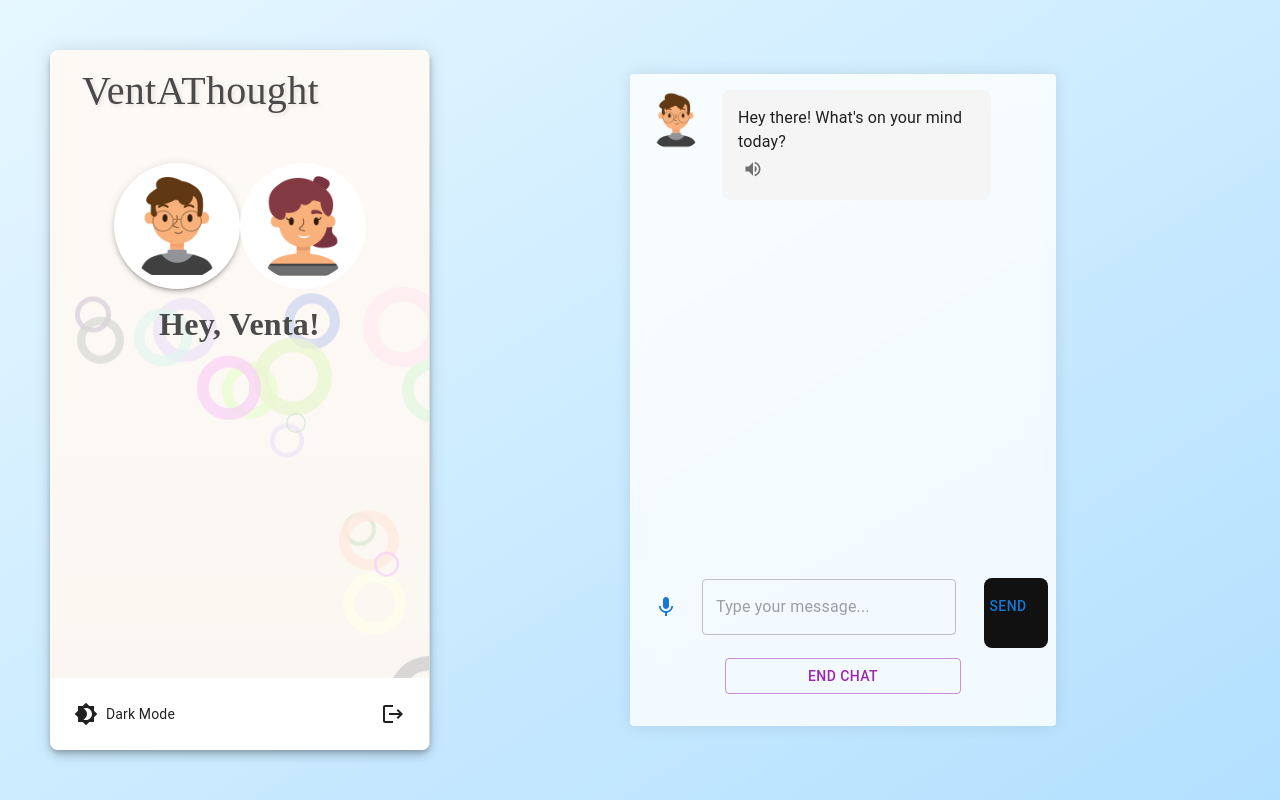
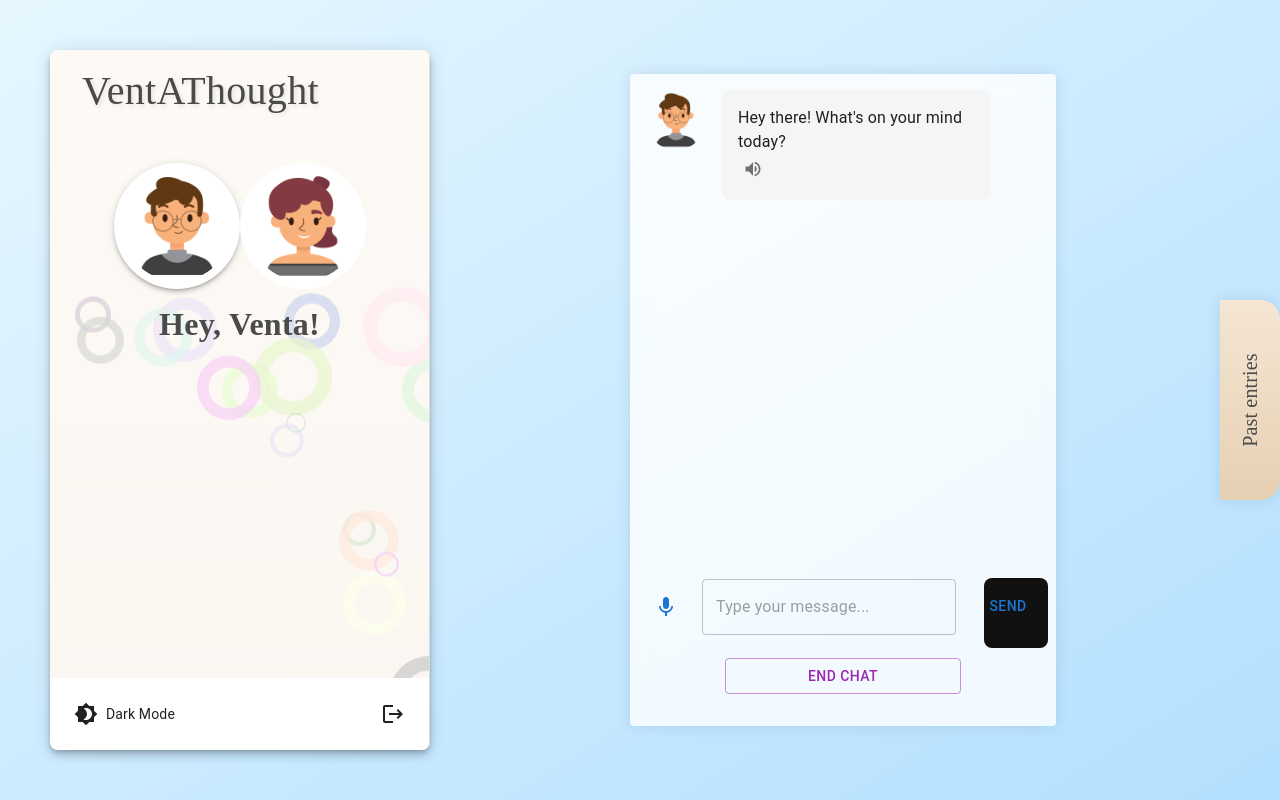
Before and after one commit to UrvikP/ventathought, a Next.js app: page /interface in a window 1280 px wide. Built offline with nearby package versions, Linux system fonts and the light colour scheme; no server answers.

Commit message:
Added past entry link to interface

```diff
--- a/app/interface/page.js
+++ b/app/interface/page.js
@@ -65,6 +65,44 @@ const DynamicRing = ({ size, thickness, rgbColor, value, animationDuration }) =>
 
 const generateRandomPosition = (max) => {
   return Math.floor(Math.random() * max);
+};
+
+const PastEntriesDrawer = () => {
+  const router = useRouter();
+
+  return (
+    <Box
+      sx={{
+        position: 'fixed',
+        right: 0,
+        top: '50%',
+        transform: 'translateY(-50%)',
+        width: '60px', // Adjust width as needed
+        height: '200px', // Adjust height as needed
+        backgroundColor: 'rgba(255, 255, 255, 0.8)', // Semi-transparent background
+        borderRadius: '0 20px 20px 0', // Rounded edges
+        boxShadow: '0px 0px 15px rgba(0, 0, 0, 0.1)', // Optional shadow
+        display: 'flex',
+        alignItems: 'center',
+        justifyContent: 'center',
+        cursor: 'pointer',
+        background: 'linear-gradient(to bottom, #f5e6d3, #e6d0b3)'
+      }}
+      onClick={() => router.push('/calendar')} // Navigate to calendar page on click
+    >
+      <Typography
+        variant="h6"
+        sx={{
+          fontFamily: "'Yatra One', cursive",
+          transform: 'rotate(-90deg)', // Rotate text 90 degrees counterclockwise
+          whiteSpace: 'nowrap', // Prevent text wrapping
+          color: '#4a4a4a', // Adjust color as needed
+        }}
+      >
+        Past entries
+      </Typography>
+    </Box>
+  );
 };
 
 export default function Home() {
@@ -618,6 +656,9 @@ export default function Home() {
             </Box>
           </Paper>
         </Box>
+
+        {/* Add the PastEntriesDrawer component */}
+        <PastEntriesDrawer />
       </Box>
     );
 }
```
Also changed, not shown: 1 other file (tests, documents, lock files or other folders).
